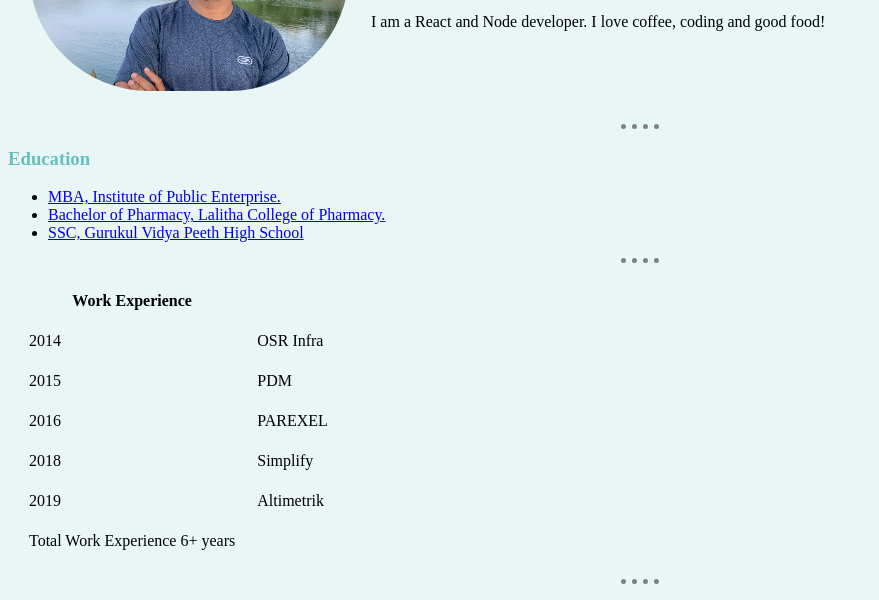
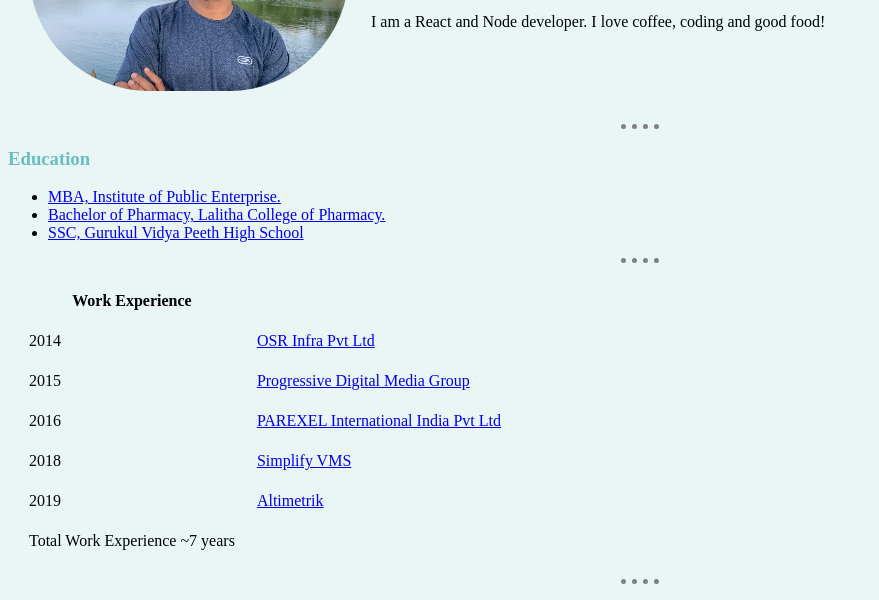
Before and after one commit to alokreddy/cv, a plain HTML site: page index.html in a window 1280 px wide. Shown: the part 178-778 px from the top of the page, without its empty margins (0-879 px from the left). Drawn offline with Linux system fonts and the light colour scheme.

Commit message:
update: added company website links and footer

```diff
--- a/index.html
+++ b/index.html
@@ -44,28 +44,30 @@
                 <td>
                     2014
                 </td>
-                <td>OSR Infra</td>
+                <td><a href="http://osrinfra.com/index.php" alt="OSR Infra">OSR Infra Pvt Ltd</a></td>
             </tr>
             <tr>
                 <td>2015</td>
-                <td>PDM</td>
+                <td><a href="http://www.progressivemediagroup.com/about.html"
+                        alt="Progressive Digital Media">Progressive Digital Media Group</a></td>
+                </td>
             </tr>
             <tr>
                 <td>2016</td>
-                <td>PAREXEL</td>
+                <td><a href="https://www.parexel.com/" alt="PAREXEL">PAREXEL International India Pvt Ltd</a></td>
             </tr>
             <tr>
                 <td>2018</td>
-                <td>Simplify</td>
+                <td><a href="https://simplifyvms.com/" alt="Simplify VMS">Simplify VMS</a></td>
             </tr>
             <tr>
                 <td>2019</td>
-                <td>Altimetrik</td>
+                <td><a href="https://www.altimetrik.com/" alt="Altimetrik">Altimetrik</a></td>
             </tr>
         <tfoot>
             <tr>
                 <td>
-                    Total Work Experience 6+ years
+                    Total Work Experience ~7 years
                 </td>
             </tr>
         </tfoot>
@@ -89,6 +91,7 @@
     </table>
     <a href="hobbies.html">My Hobbies</a>
     <a href="contact-me.html">My Contact</a>
+    <footer>Alok Reddy Kattangoori © 2020</footer>
 </body>
 
 </html>
```
